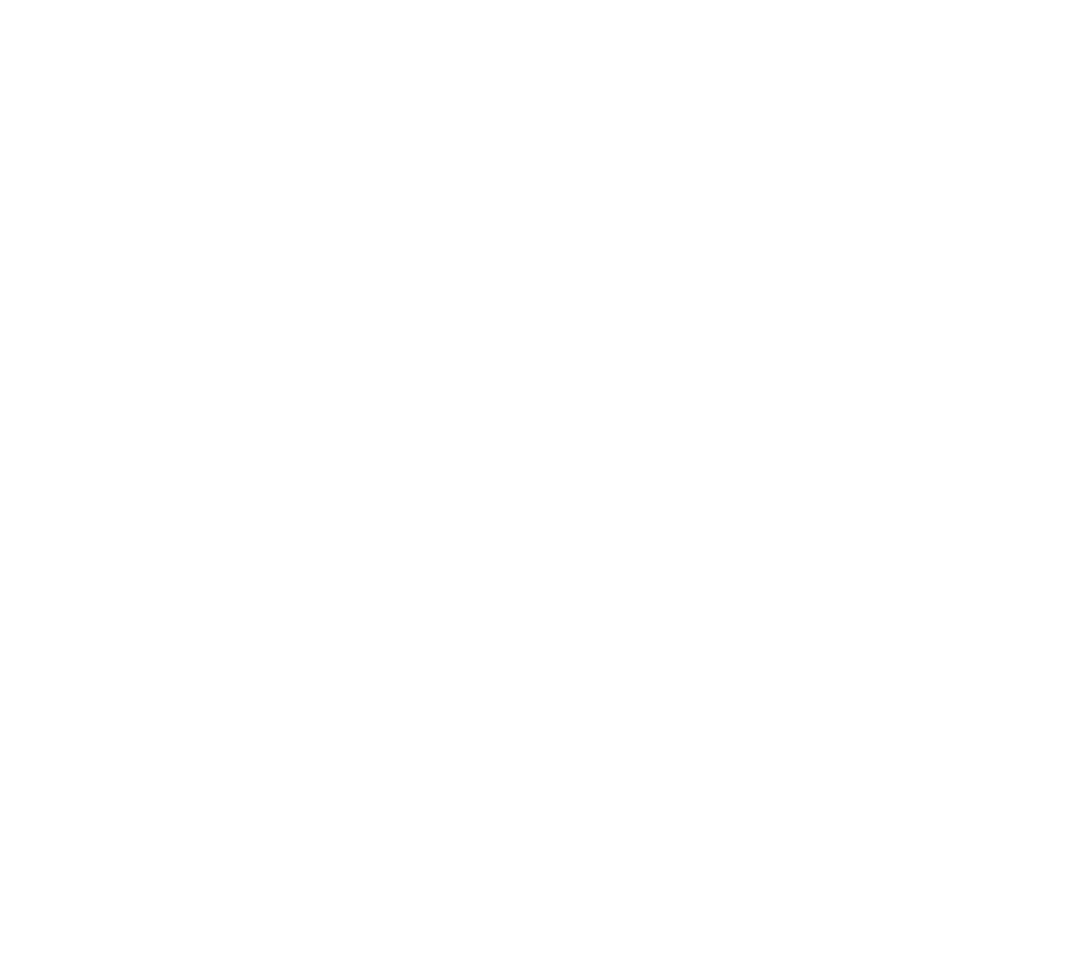
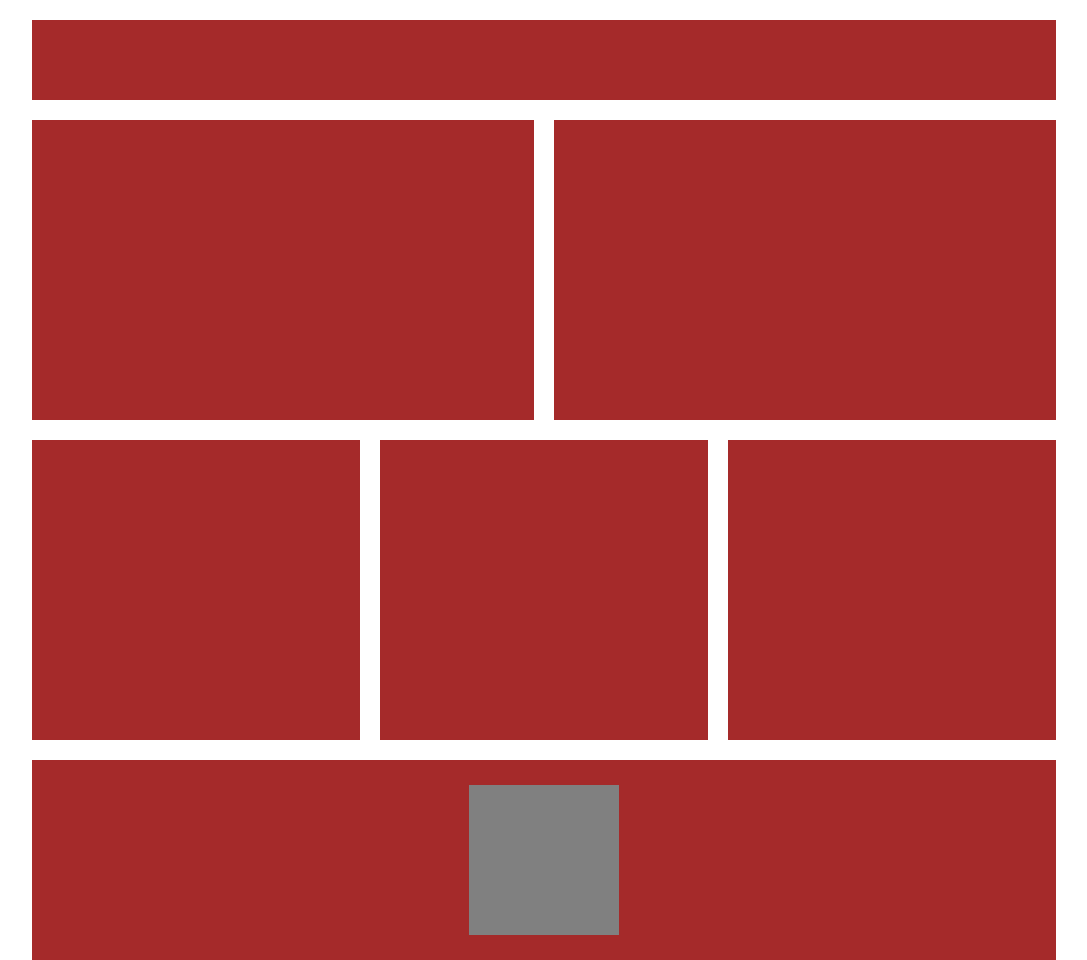
Before and after one commit to Yeison0416/hb-layout-grid, a plain HTML site: page index.html in a window 1280 px wide. Shown: the whole page, without its empty margins (96-1183 px from the left). Before the commit the page ends 800 px from the top, so only its background shows below. Drawn offline with Linux system fonts and the light colour scheme.

Commit message:
adding change in grid

```diff
--- a/css/style.css
+++ b/css/style.css
@@ -0,0 +1,89 @@
+*{
+        margin: 0;
+        padding: 0;
+        box-sizing: border-box;
+}
+
+
+.container {
+        max-width: 1024px;
+        margin: 0 auto;
+        width: 100%;
+}
+
+.header {
+        width: 100%;
+        height: 80px;
+        display: flex;
+        justify-content: center;
+        background-color: white;
+        margin-top: 20px;
+        margin-bottom: 20px;
+}
+
+.posfixed {
+        position: fixed;
+        max-width: 1024px;
+        width: 100%;
+        height: 80px;
+        background-color: brown;
+}
+
+.contain1_grid{
+        display: grid;
+        grid-column-gap: 20px;
+        background-color: white;
+        margin-bottom: 20px;
+        grid-template-columns: repeat(2, 1fr);
+}
+
+.box2{
+    height: 300px;
+    background-color: brown;
+}
+
+.contain2_grid{
+        display: grid;
+        grid-column-gap: 20px;
+        background-color: white;
+        margin-bottom: 20px;
+        grid-template-columns: repeat(3, 1fr)
+}
+
+.box3{
+    height: 300px;
+    background-color: brown;
+}
+
+.footer {
+        width: 100%;
+        height: 200px;
+        background-color: gray;
+        position: relative;
+}
+
+.footer {
+    width: 100%;
+    height: 200px;
+    background-color: brown;
+    position: relative;
+    display: flex;
+    justify-content: center;
+    align-items: center;
+}
+
+.footer1 {
+    width: 150px;
+    height: 150px;
+    background-color: gray;
+}
+@media(max-width: 500px){
+    .box2, .box3 {
+        margin-bottom: 20px;
+    }
+    .contain1_grid, .contain2_grid {
+        grid-template-columns: 1fr;
+    }
+
+
+}
--- a/index.html
+++ b/index.html
@@ -5,8 +5,32 @@
     <meta name="viewport" content="width=device-width, initial-scale=1.0">
     <meta http-equiv="X-UA-Compatible" content="ie=edge">
     <title>Document</title>
+    <link rel="stylesheet" href="css/style.css">
 </head>
+
+
 <body>
+
+
+<div class="container">
+	<header class="header">
+		<div class="posfixed"></div>
+	</header>
+    <section class="contain1_grid">
+        <div class="box2"></div>
+        <div class="box2"></div>
+    </section>
+
+    <section class="contain2_grid">
+        <div class="box3"></div>
+        <div class="box3"></div>
+        <div class="box3"></div>
+    </section>
+
+    <footer class="footer">
+        <div class="footer1"></div>
+
+    </footer>
 
 </body>
 </html>
```
Also changed, not shown: 1 other file.
